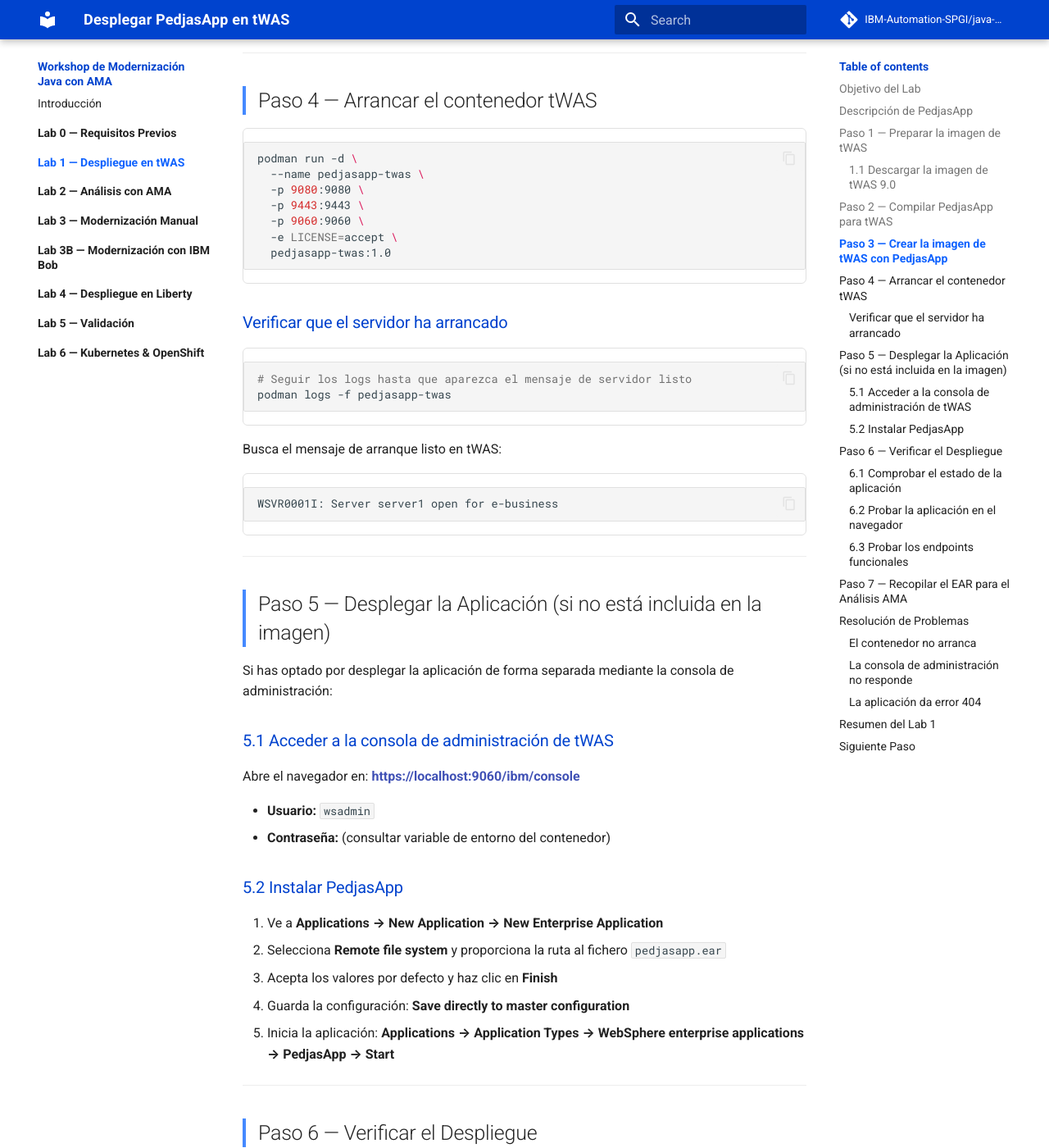
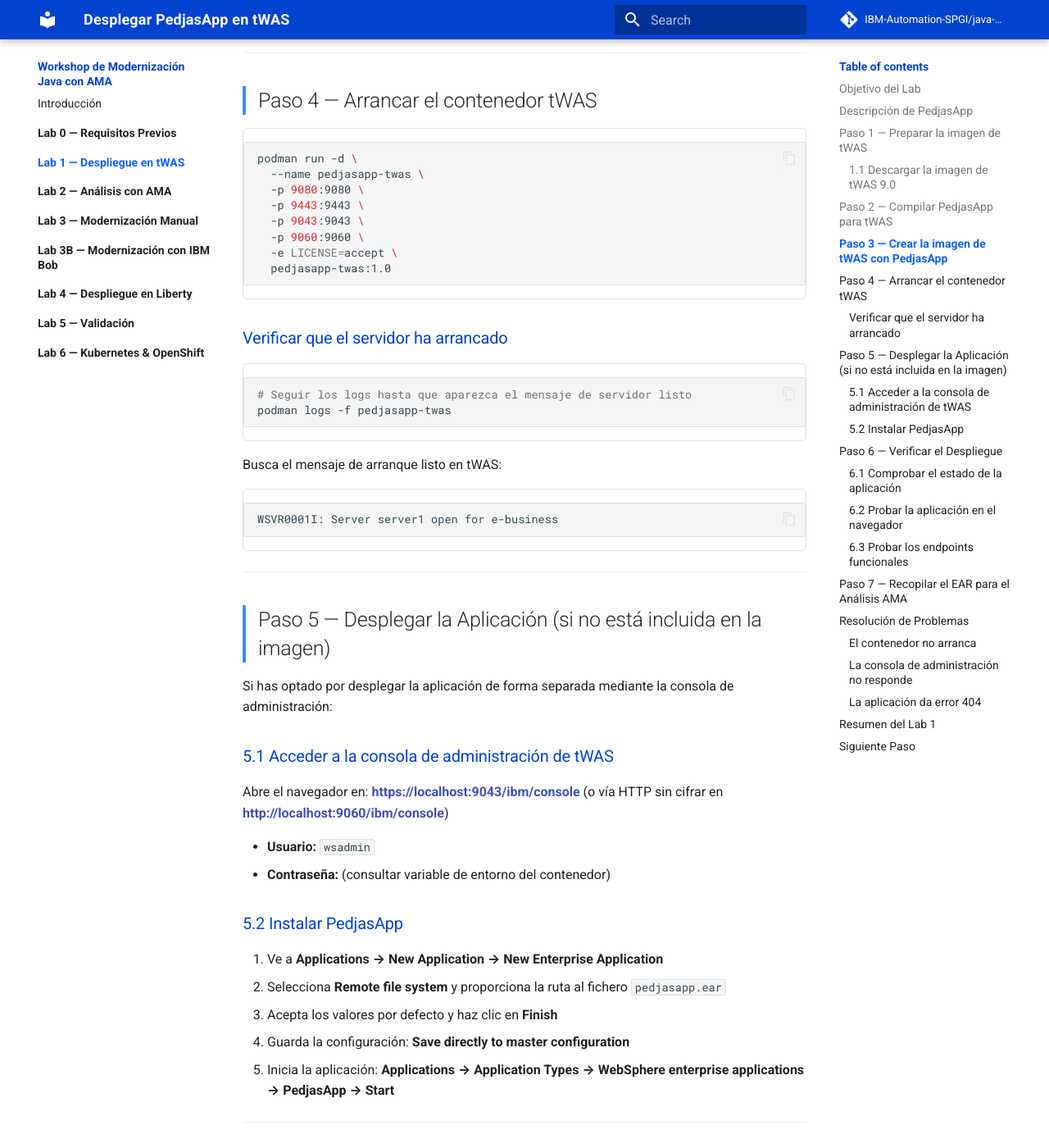
Before and after one commit to IBM-Automation-SPGI/java-mod-workshop, an MkDocs documentation site: the page built from docs/lab1/index.md, in a window 1280 px wide and 1400 px high, scrolled down 3026 px. Shown: the whole window at 82% size. Built offline with MkDocs 1.6.1 and Material for MkDocs 9.7.7, drawn with Linux system fonts in a browser that asks for light colours; comment, search, counter and statistics services are not loaded.

Commit message:
fix(docs/lab1): fix tWAS admin console port (9043 HTTPS vs 9060 HTTP)

```diff
--- a/docs/lab1/index.md
+++ b/docs/lab1/index.md
@@ -118,6 +118,7 @@
   --name pedjasapp-twas \
   -p 9080:9080 \
   -p 9443:9443 \
+  -p 9043:9043 \
   -p 9060:9060 \
   -e LICENSE=accept \
   pedjasapp-twas:1.0
@@ -143,7 +144,7 @@
 
 ### 5.1 Acceder a la consola de administración de tWAS
 
-Abre el navegador en: **[https://localhost:9060/ibm/console](https://localhost:9060/ibm/console)**
+Abre el navegador en: **[https://localhost:9043/ibm/console](https://localhost:9043/ibm/console)** (o vía HTTP sin cifrar en **[http://localhost:9060/ibm/console](http://localhost:9060/ibm/console)**)
 
 - **Usuario:** `wsadmin`
 - **Contraseña:** (consultar variable de entorno del contenedor)
```
